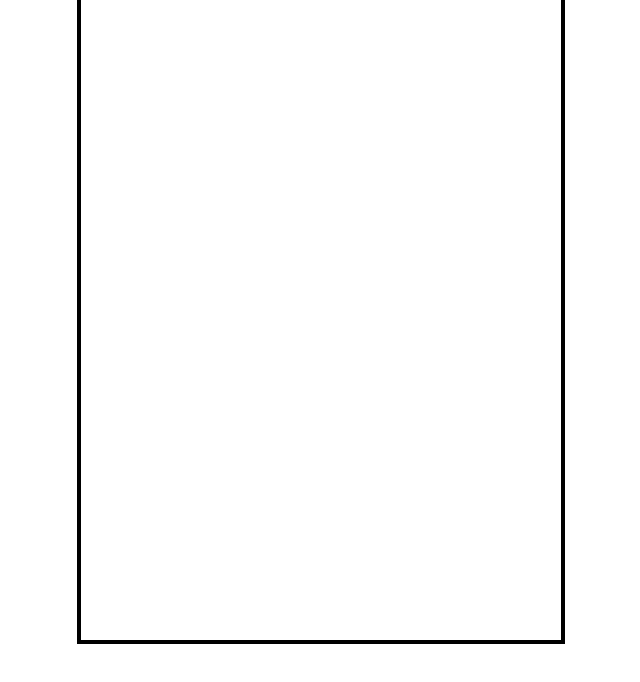
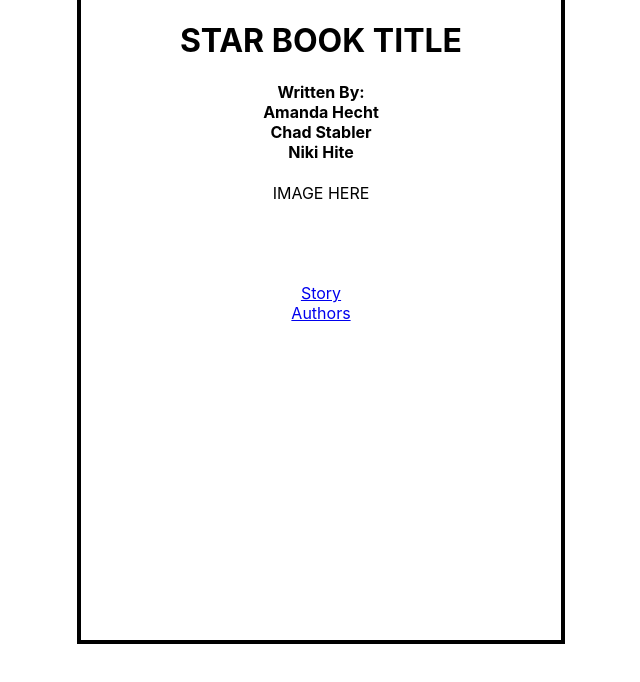
Before and after one commit to thezincCAN/starbook-frontend, a React (Create React App) app: page / in a window 1280 px wide. Shown: the top 682 px of the page, without its empty margins (319-959 px from the left). Built offline with nearby package versions, Linux system fonts and the light colour scheme.

Commit message:
started title page added nav links

```diff
--- a/src/App.js
+++ b/src/App.js
@@ -8,11 +8,21 @@ import {
 
 function App() {
   return (
-    <div className="App">
-      <div className='coverpage'>
+    <Router>
+      <div className="App">
+        <div className='coverpage'>
+          <h1>STAR BOOK TITLE</h1>
+          <h4>Written By:<br></br>Amanda Hecht<br></br>Chad Stabler<br></br>Niki Hite</h4>
+          <div>IMAGE HERE</div>
+          <br></br><br></br><br></br><br></br>
+          <nav>
+            <Link className='navLink' to='/story'>Story</Link><br></br>
+            <Link className='navLink' to='/credits'>Authors</Link>
+          </nav>
 
+        </div>
       </div>
-    </div>
+    </Router>
   );
 }
 
```
